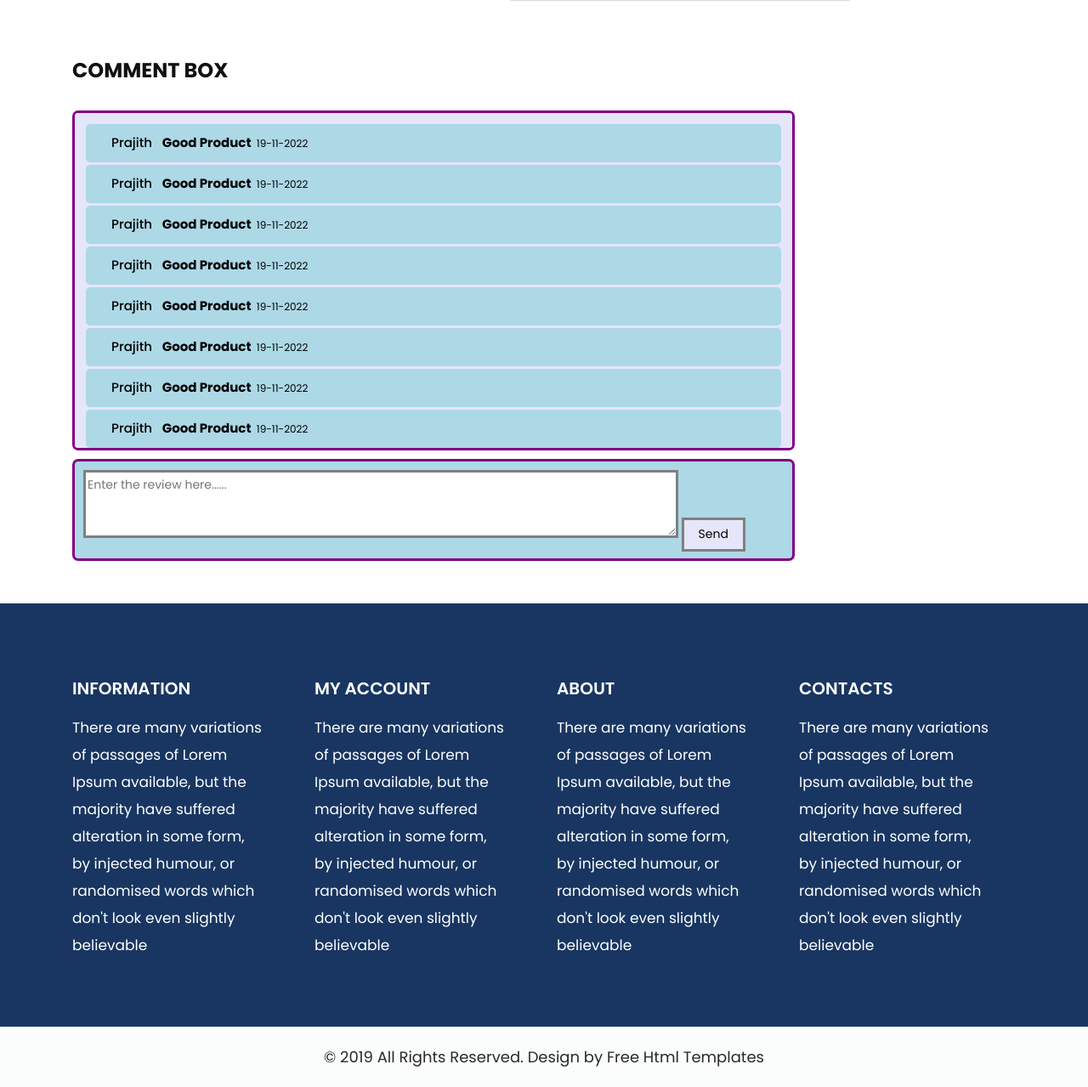
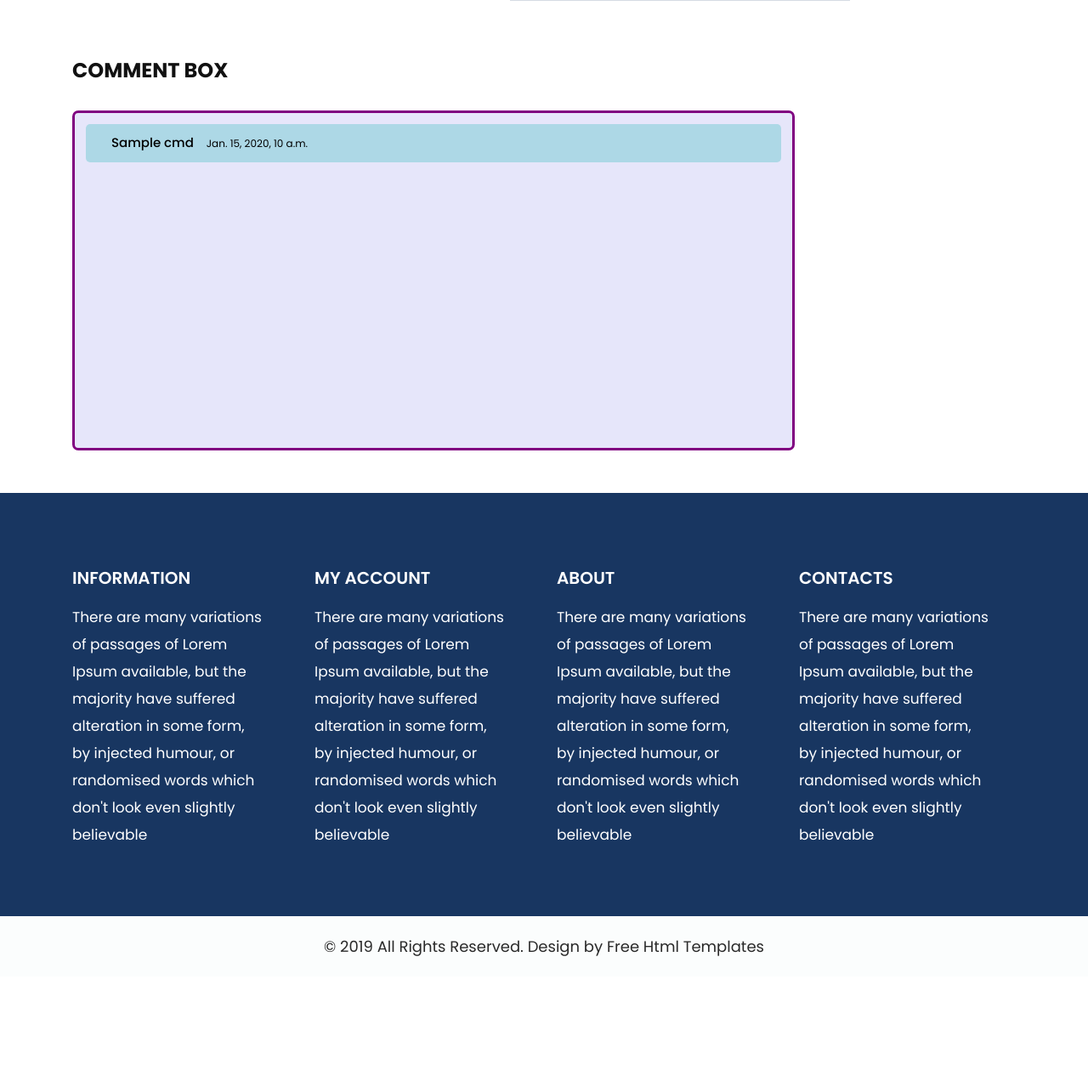
Before and after one commit to Prajith0314/Trialshop, a Django app: template trialshop/template/about.html in a window 1280 px wide. Shown: the part 708-1987 px from the top of the page at 85% size. After the commit the page ends 1833 px from the top, so only its background shows below. Run offline with Django 4.2, Linux system fonts and the light colour scheme; the template is opened without the code that fills it: most values are stand-ins (such as "Sample title", 1, 10 or a date in 2020); grey boxes marked "Sample" are stand-in pictures; some libraries are stand-ins or nearby versions.

Commit message:
'review'

```diff
--- a/trialshop/home/urls.py
+++ b/trialshop/home/urls.py
@@ -3,7 +3,7 @@ from.import views
 
 urlpatterns = [
     path('',views.index,name="home"),
-    path('samp/',views.samp,name="project"),
+    path('samp/',views.samp,name="comment_entry"),
     path('login1/',views.login1,name="login"),
     path('register/',views.register,name="register"),
     path('logout/',views.logout,name="logout"),
--- a/trialshop/product/admin.py
+++ b/trialshop/product/admin.py
@@ -1,4 +1,5 @@
 from django.contrib import admin
-from.models import fashion_collection
+from.models import comment_box, fashion_collection
 
 admin.site.register(fashion_collection)
+admin.site.register(comment_box)
--- a/trialshop/product/urls.py
+++ b/trialshop/product/urls.py
@@ -3,5 +3,6 @@ from . import views
 
 urlpatterns = [
     path('',views.about,name="about"),
+    path('cmt/',views.comment,name="review"),
 
 ]
--- a/trialshop/template/about.html
+++ b/trialshop/template/about.html
@@ -66,6 +66,7 @@
          .Review-Box button{
             width:75px;
             height:40px;
+            border-radius:10px;
             border:3px solid gray;
             background-color:lavender;
 
@@ -220,31 +221,25 @@
             <br><br>
             <h1><b>COMMENT BOX</b></h1>
             <div class="comment-box">
-               <p>Prajith &nbsp;  <b>Good Product &nbsp;</b><small>19-11-2022 &nbsp;</small></p>
-               <p>Prajith &nbsp;  <b>Good Product &nbsp;</b><small>19-11-2022 &nbsp;</small></p>
-               <p>Prajith &nbsp;  <b>Good Product &nbsp;</b><small>19-11-2022 &nbsp;</small></p>
-               <p>Prajith &nbsp;  <b>Good Product &nbsp;</b><small>19-11-2022 &nbsp;</small></p>
-               <p>Prajith &nbsp;  <b>Good Product &nbsp;</b><small>19-11-2022 &nbsp;</small></p>
-               <p>Prajith &nbsp;  <b>Good Product &nbsp;</b><small>19-11-2022 &nbsp;</small></p>
-               <p>Prajith &nbsp;  <b>Good Product &nbsp;</b><small>19-11-2022 &nbsp;</small></p>
-               <p>Prajith &nbsp;  <b>Good Product &nbsp;</b><small>19-11-2022 &nbsp;</small></p>
-               <p>Prajith &nbsp;  <b>Good Product &nbsp;</b><small>19-11-2022 &nbsp;</small></p>
-               <p>Prajith &nbsp;  <b>Good Product &nbsp;</b><small>19-11-2022 &nbsp;</small></p>
-               <p>Prajith &nbsp;  <b>Good Product &nbsp;</b><small>19-11-2022 &nbsp;</small></p>
-               <p>Prajith &nbsp;  <b>Good Product &nbsp;</b><small>19-11-2022 &nbsp;</small></p>
-               <p>Prajith &nbsp;  <b>Good Product &nbsp;</b><small>19-11-2022 &nbsp;</small></p>
-               <p>Prajith &nbsp;  <b>Good Product &nbsp;</b><small>19-11-2022 &nbsp;</small></p>
-               <p>Prajith &nbsp;  <b>Good Product &nbsp;</b><small>19-11-2022 &nbsp;</small></p>
-               <p>Prajith &nbsp;  <b>Good Product &nbsp;</b><small>19-11-2022 &nbsp;</small></p>
-               <p>Prajith &nbsp;  <b>Good Product &nbsp;</b><small>19-11-2022 &nbsp;</small></p>
-               <p>Prajith &nbsp;  <b>Good Product &nbsp;</b><small>19-11-2022 &nbsp;</small></p>
-               <p>Prajith &nbsp;  <b>Good Product &nbsp;</b><small>19-11-2022 &nbsp;</small></p>
+               {% if key1.comments.all %}
+               {% for cmd in key1.comments.all %}
+               <p>{{cmd.name}} &nbsp;  <b>{{cmd.msg}}&nbsp;</b><small>{{cmd.date}}&nbsp;</small></p>
+               {% endfor %}
+               {% else %}
+               <h2>No comments....</h2>
+               {% endif %}
             </div>
+            <form action="{% url 'review' %}" method="post">
+               {% csrf_token %}
+            {% if user.is_authenticated %}
             <div class="Review-Box">
-               <textarea placeholder="Enter the review here......"></textarea>
-               <button>Send</button>
-
+               <textarea name="msg" placeholder="Enter the review here...."></textarea>
+               <input type="hidden" name="pro" value="{{key1.id}}">
+               <input type="hidden" name="user" value="{{user.username}}">
+               <button type="submit">Send</button>
             </div>
+            {% endif %}
+         </form>
          </div>
       </div>
       <!-- end about section -->
```
Also changed, not shown: trialshop/product/views.py (+12 -3 lines), trialshop/product/migrations/0002_comment_box.py (added).
